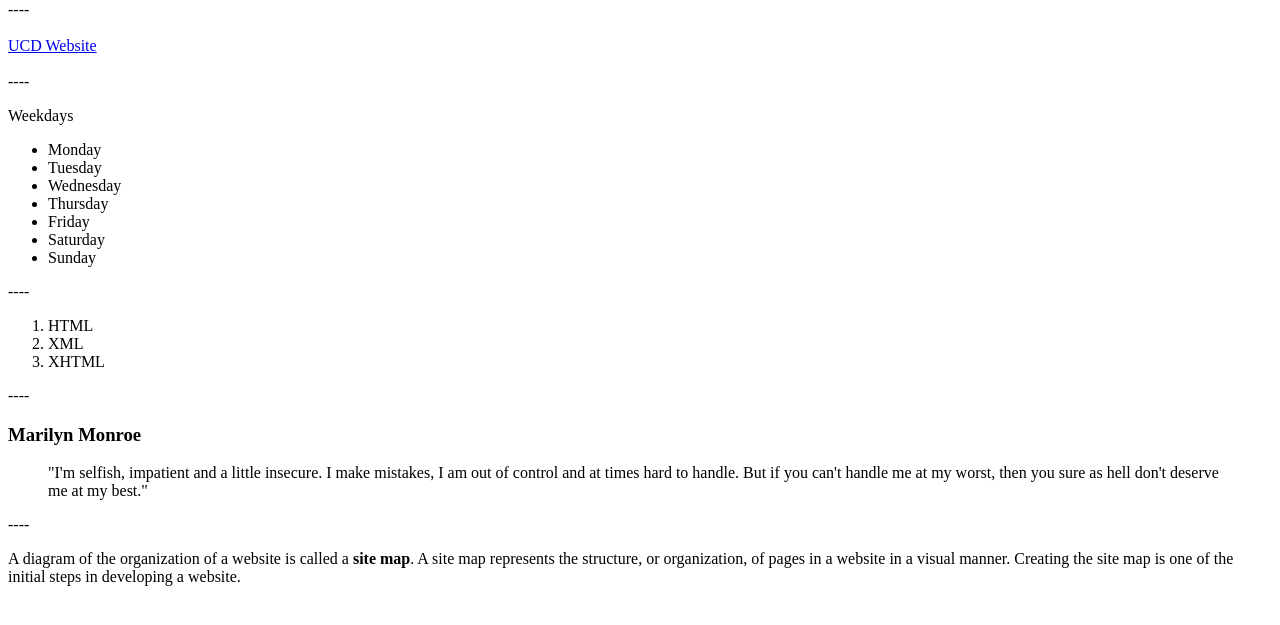
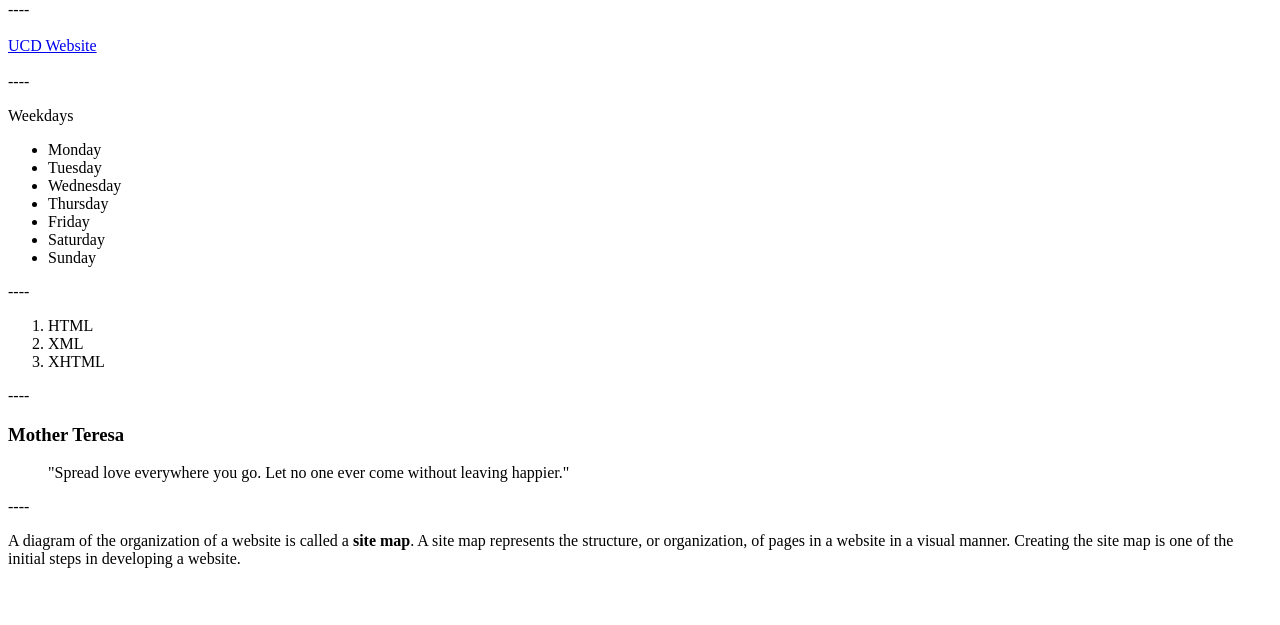
Before and after one commit to 0xLida00/Full_Stack_1, a plain HTML site: page HandsOnExercises1to6.html in a window 1280 px wide. Shown: the part 79-704 px from the top of the page. Drawn offline with Linux system fonts and the light colour scheme.

Commit message:
Hands-On Exercises on basic website html elements!

```diff
--- a/HandsOnExercises1to6.html
+++ b/HandsOnExercises1to6.html
@@ -35,8 +35,8 @@
 
         <!--5.	Think of a favorite quotation by someone you admire. Write the HTML code to display the person’s name in a heading and the quotation in a blockquote element.-->
         ----<br>
-        <h3>Marilyn Monroe</h3>
-        <blockquote>"I'm selfish, impatient and a little insecure. I make mistakes, I am out of control and at times hard to handle. But if you can't handle me at my worst, then you sure as hell don't deserve me at my best."</blockquote>
+        <h3>Mother Teresa</h3>
+        <blockquote>"Spread love everywhere you go. Let no one ever come without leaving happier."</blockquote>
 
         <!--6.	Modify the following code snippet to indicate that the term “site map” should have strong importance:-->
         ----<br>
```
